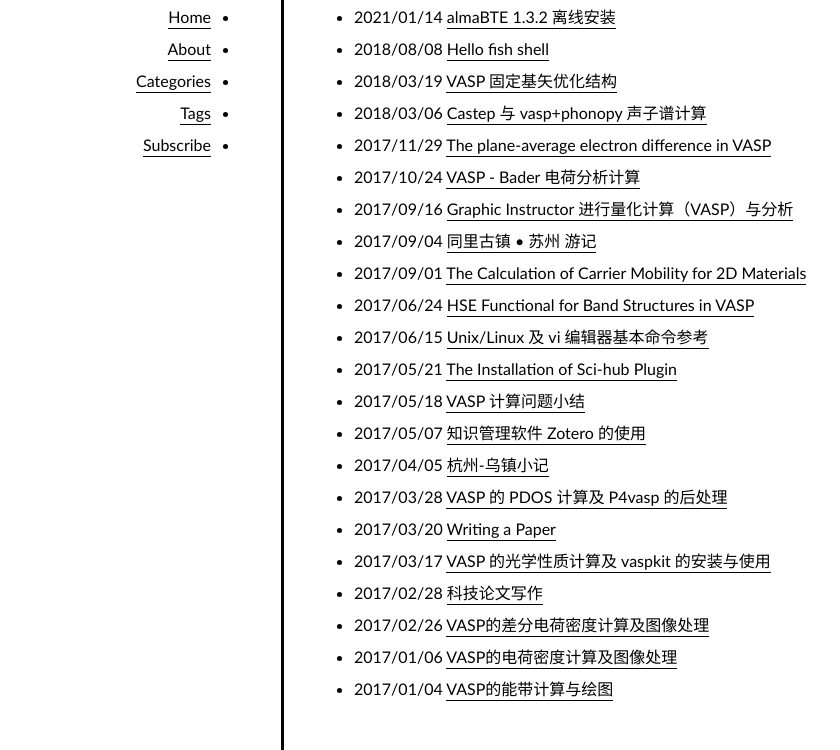
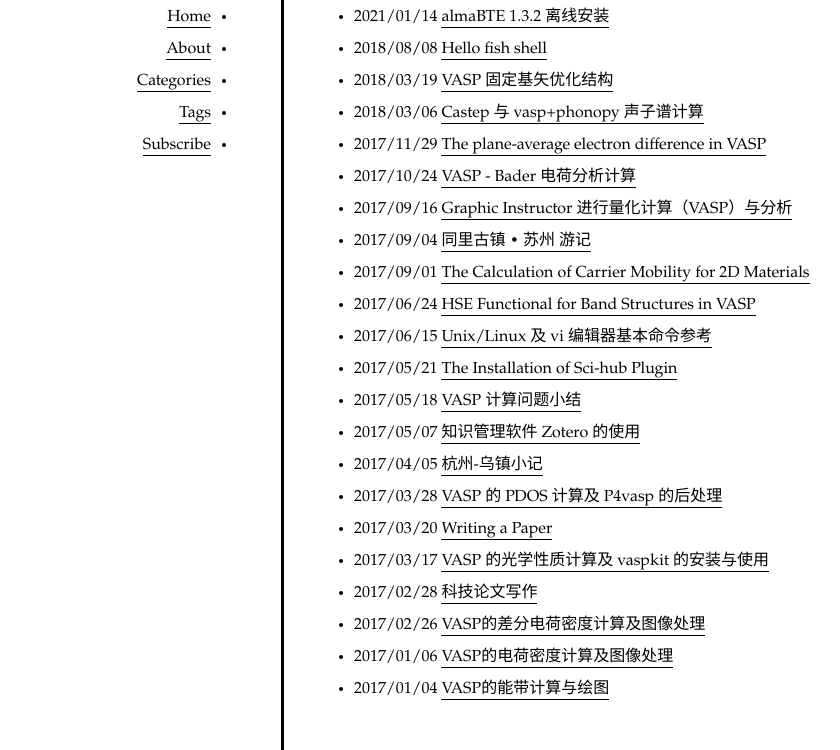
Before and after one commit to chempeng/chempeng.github.io, a plain HTML site: page index.html in a window 1280 px wide. Shown: the part 139-889 px from the top of the page, without its empty margins (139-979 px from the left). Drawn offline with nearby package versions, Linux system fonts and the light colour scheme; some packages are replaced by stand-ins of ours.

Commit message:
rebuilding site 2022年03月17日 18:45:58

```diff
--- a/css/fonts.css
+++ b/css/fonts.css
@@ -1,5 +1,5 @@
 body {
-  font-family: Optima, 'Lucida Sans', Calibri, Candara, Arial, 'source-han-serif-sc', 'Source Han Serif SC', 'Source Han Serif CN', 'Source Han Serif TC', 'Source Han Serif TW', 'Source Han Serif', 'Songti SC', 'Microsoft YaHei', sans-serif;
+  font-family: Palatino, "Palatino Linotype", "Palatino LT STD", 'source-han-serif-sc', 'Source Han Serif SC', 'Source Han Serif CN', 'Source Han Serif TC', 'Source Han Serif TW', 'Source Han Serif', 'Songti SC', 'Microsoft YaHei', sans-serif;
 }
 code {
   font-family: "Lucida Console", 'Andale Mono', 'STKaiti', 'KaiTi', 'SimKai', monospace;
```
